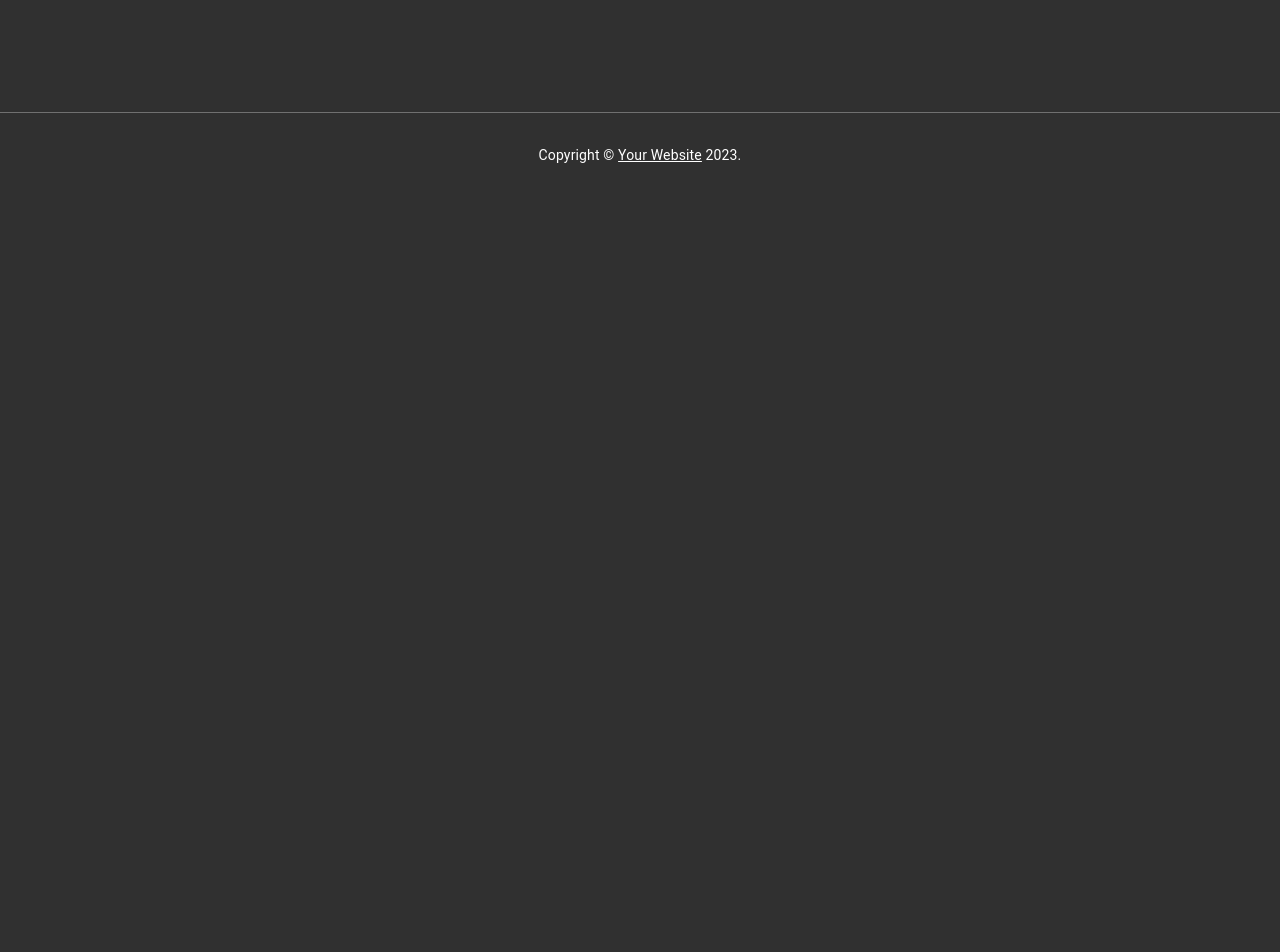
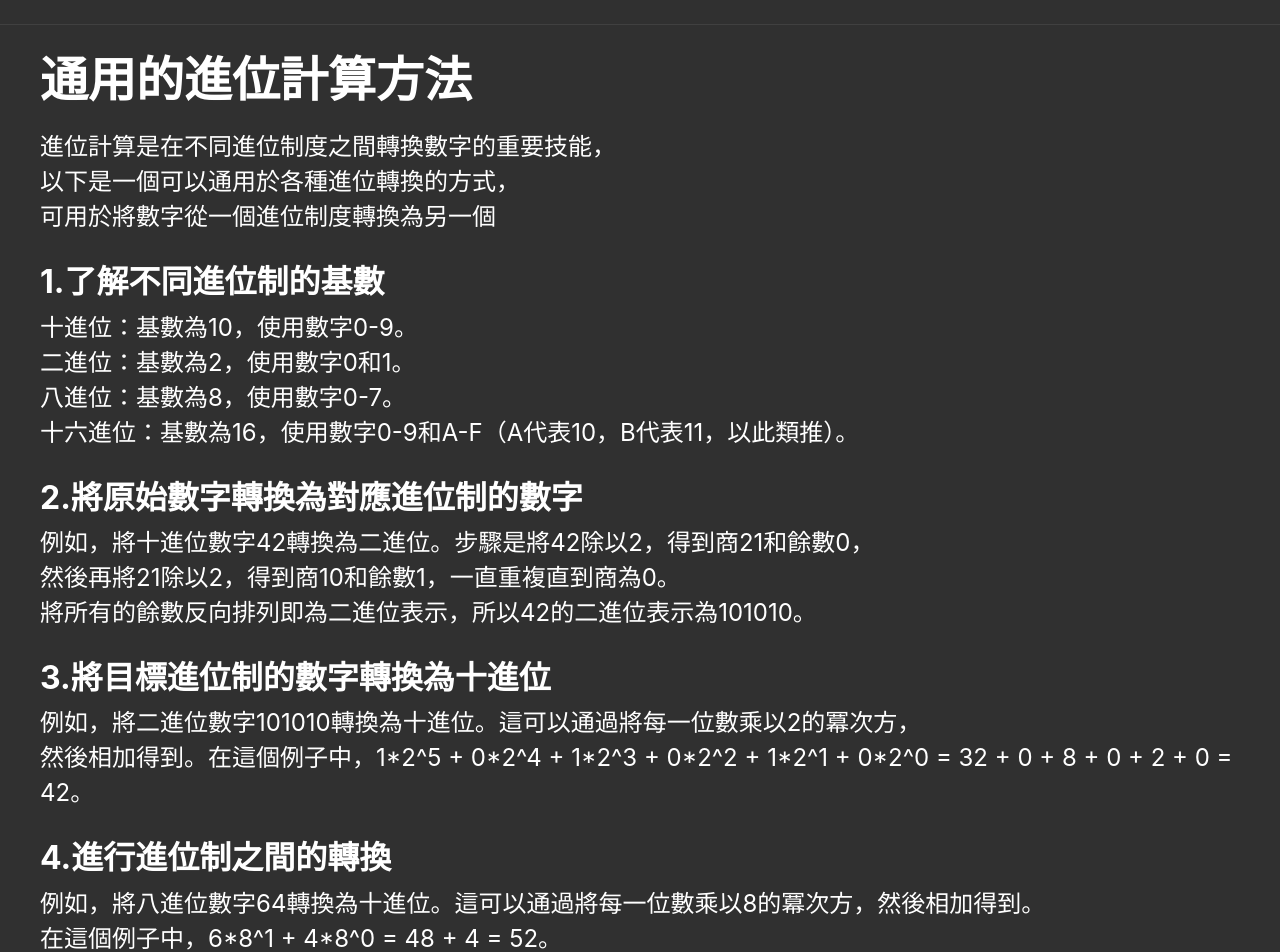
Before and after one commit to joelinkaiyi/react-converter, a React (Create React App) app: page / in a window 1280 px wide. Shown: the part 840-1792 px from the top of the page. Before the commit the page ends 1037 px from the top, so only its background shows below. Built offline with nearby package versions, Linux system fonts and the light colour scheme.

Commit message:
About Binary section add

```diff
--- /dev/null
+++ b/src/About.js
@@ -0,0 +1,87 @@
+import React from 'react'
+
+const About = () => {
+    return (
+      <div style={{ textAlign: "left", marginLeft: "2.5rem" }}>
+        <h1 style={{ color: "#fff", marginTop: "1rem", fontSize: "3rem" }}>
+          通用的進位計算方法
+        </h1>
+        <p style={{ color: "#fff", marginTop: "-1rem", fontSize: "1.5rem" }}>
+          進位計算是在不同進位制度之間轉換數字的重要技能，
+          <br />
+          以下是一個可以通用於各種進位轉換的方式，
+          <br />
+          可用於將數字從一個進位制度轉換為另一個
+        </p>
+
+        <h1 style={{ color: "#fff", marginTop: "1rem", fontSize: "2rem" }}>
+          1.了解不同進位制的基數
+        </h1>
+        <p
+          style={{
+            color: "#fff",
+            marginTop: "-1rem",
+            fontSize: "1.5rem",
+          }}
+        >
+          十進位：基數為10，使用數字0-9。
+          <br />
+          二進位：基數為2，使用數字0和1。
+          <br />
+          八進位：基數為8，使用數字0-7。
+          <br />
+          十六進位：基數為16，使用數字0-9和A-F（A代表10，B代表11，以此類推）。
+        </p>
+        <h1 style={{ color: "#fff", marginTop: "1rem", fontSize: "2rem" }}>
+          2.將原始數字轉換為對應進位制的數字
+        </h1>
+        <p
+          style={{
+            color: "#fff",
+            marginTop: "-1rem",
+            fontSize: "1.5rem",
+          }}
+        >
+          例如，將十進位數字42轉換為二進位。步驟是將42除以2，得到商21和餘數0，
+          <br />
+          然後再將21除以2，得到商10和餘數1，一直重複直到商為0。
+          <br />
+          將所有的餘數反向排列即為二進位表示，所以42的二進位表示為101010。
+        </p>
+        <h1 style={{ color: "#fff", marginTop: "1rem", fontSize: "2rem" }}>
+          3.將目標進位制的數字轉換為十進位
+        </h1>
+        <p
+          style={{
+            color: "#fff",
+            marginTop: "-1rem",
+            fontSize: "1.5rem",
+          }}
+        >
+          例如，將二進位數字101010轉換為十進位。這可以通過將每一位數乘以2的冪次方，
+          <br />
+          然後相加得到。在這個例子中，1*2^5 + 0*2^4 + 1*2^3 + 0*2^2 + 1*2^1 +
+          0*2^0 = 32 + 0 + 8 + 0 + 2 + 0 = 42。
+        </p>
+        <h1 style={{ color: "#fff", marginTop: "1rem", fontSize: "2rem" }}>
+          4.進行進位制之間的轉換
+        </h1>
+        <p
+          style={{
+            color: "#fff",
+            marginTop: "-1rem",
+            fontSize: "1.5rem",
+          }}
+        >
+          例如，將八進位數字64轉換為十進位。這可以通過將每一位數乘以8的冪次方，然後相加得到。
+          <br />
+          在這個例子中，6*8^1 + 4*8^0 = 48 + 4 = 52。
+        </p>
+        <h1 style={{ color: "#fff", marginTop: "2.5rem", fontSize: "1.5rem" }}>
+          這個通用方法可用於在不同進位制度之間進行轉換，只需根據目標進位制度的基數和原始數字的位數進行相應的計算即可。
+        </h1>
+      </div>
+    );
+}
+
+export default About;
--- a/src/App.js
+++ b/src/App.js
@@ -1,3 +1,4 @@
+import About from "./About";
 import "./App.css";
 import ResponsiveAppBar from "./appBar";
 import Footer from "./Footer";
@@ -9,6 +10,7 @@ function App() {
       <ResponsiveAppBar />
       <Title />
       <Selector />
+      <About />
       <Footer />
     </div>
   );
--- a/src/Selector.js
+++ b/src/Selector.js
@@ -61,7 +61,12 @@ export default function Selector() {
   };
 
   return (
-    <Box component="form" noValidate autoComplete="off">
+    <Box
+      component="form"
+      noValidate
+      autoComplete="off"
+      sx={{ borderBottom: "0.063rem solid #404040" }}
+    >
       <div>
         <h2 style={{ color: "#fff", fontSize: "2rem" }}>從</h2>
         <TextField
@@ -111,7 +116,7 @@ export default function Selector() {
           />
         </div>
       </div>
-      <div>
+      <div style={{marginBottom:'14rem'}}>
         <h2 style={{ color: "#fff", fontSize: "2rem", marginTop: "5rem" }}>
           轉換到
         </h2>
@@ -127,6 +132,7 @@ export default function Selector() {
             textAlign: "left",
             borderRadius: "0.625rem",
             marginLeft: "1rem",
+            marginBottom: "1rem",
           }}
         >
           {val.map((option) => (
--- a/src/appBar.js
+++ b/src/appBar.js
@@ -11,7 +11,7 @@ import Button from '@mui/material/Button';
 import Tooltip from '@mui/material/Tooltip';
 import MenuItem from '@mui/material/MenuItem';
 import AdbIcon from '@mui/icons-material/Adb';
-import { createTheme } from '@mui/material/styles';
+
 
 
 const pages = ['Home', 'Services', 'Contact us'];
@@ -33,7 +33,7 @@ function ResponsiveAppBar() {
   };
 
   return (
-    <AppBar position="static" style={{backgroundColor:'#404040'}} sx={{width:'100%'}}>
+    <AppBar position="sticky" style={{backgroundColor:'#404040'}} sx={{width:'100%'}}>
       <Container maxWidth="xl">
         <Toolbar disableGutters>
           <AdbIcon sx={{ display: { xs: 'none', md: 'flex' }, mr: 1 }} />
```
